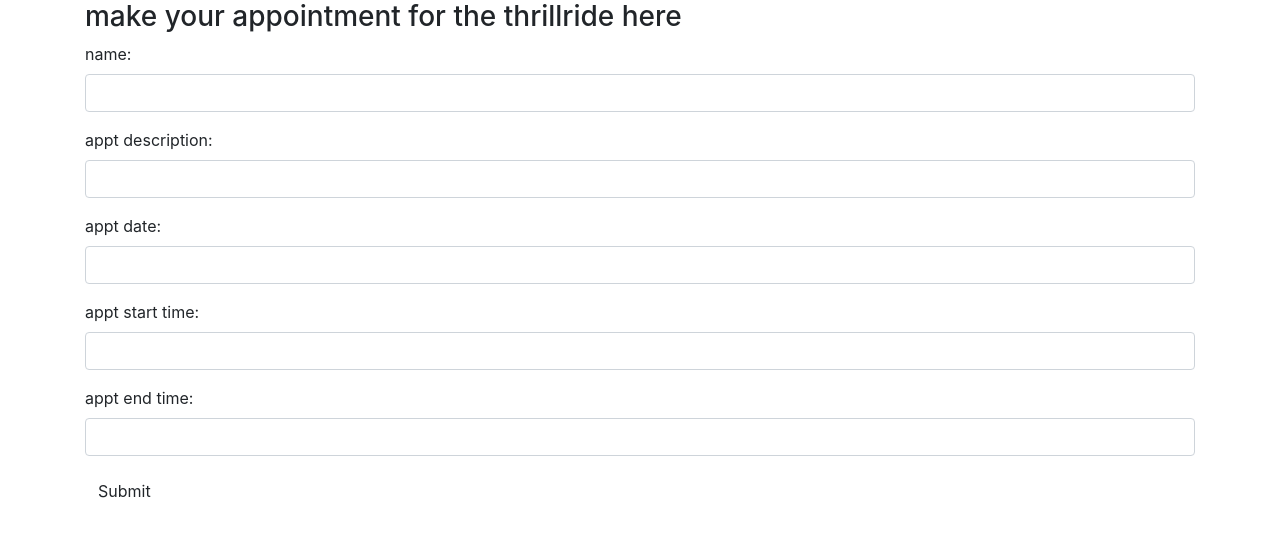
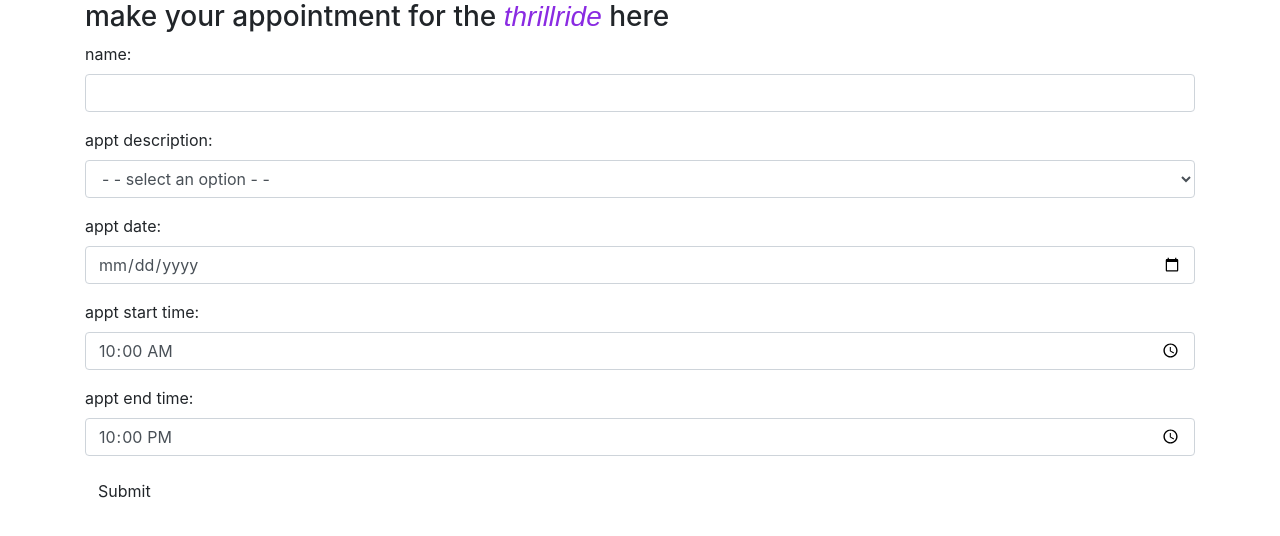
Before and after one commit to colchapm/appointment-form, a plain HTML site: page index.html in a window 1280 px wide. Drawn offline with Linux system fonts and the light colour scheme.

Commit message:
add select boxes and date input types for appointment form.

```diff
--- a/css/styles.css
+++ b/css/styles.css
@@ -3,7 +3,7 @@
 }
 
 #thrill {
-  font-family: Impact, Haettenschweiler, 'Arial Narrow Bold', sans-serif;
+  font-family: Chalkduster, fantasy;
   font-style: italic;
   color: blueviolet;
 }
--- a/index.html
+++ b/index.html
@@ -9,36 +9,40 @@
   </head>
   <body>
     <div class="container">
-      <h3>make your appointment for the <id="thrill">thrillride</id> here</h3>
-      <div class="appointmentForm">
-        <form id="name">
+      <h3>make your appointment for the <span id="thrill">thrillride</id></span> here</h3>
+        <form id="appointment">
           <div class="form-group">
             <label for="name">name:</label>
             <input id="name" class="form-control" type="text">
           </div>
           <div class="form-group">
             <label for="description">appt description:</label>
-            <input id="description" class="form-control" type="text">
+            <select class="form-control" id="description">
+              <option hidden disabled selected value> - - select an option - - </option>
+              <option>tiny thrill</option>
+              <option>decent sized thrill</option>
+              <option>big thrill</option>
+              <option>epic thrill</option>
+            </select>
           </div>
           <div class="form-group">
             <label for="date">appt date:</label>
-            <input id="date" class="form-control" type="text">
+            <input id="date" class="form-control" type="date">
           </div>
           <div class="form-group">
             <label for="startTime">appt start time:</label>
-            <input id="startTime" class="form-control" type="text">
+            <input id="startTime" class="form-control" type="time" value="10:00:00">
           </div>
           <div class="form-group">
             <label for="endTime">appt end time:</label>
-            <input id="endTime" class="form-control" type="text">
+            <input id="endTime" class="form-control" type="time" value="22:00:00">
           </div>
           <button type="submit" class="btn">Submit</button>
         </form>
-    </div>
 
     <div id="confirmation"
       <p> your appointment for <span class="date"></span> @ <span class="startTime"></span> has been confirmed.
-        get ready for the ride of a lifetime.</p>
+        get ready for the thrill of a lifetime.</p>
     </div>
   </body>
 </html>
--- a/js/scripts.js
+++ b/js/scripts.js
@@ -1,14 +1,14 @@
 $(document).ready(function() {
-  $(".appointmentForm").submit(function(event) {
+  $("#appointment").submit(function(event) {
     event.preventDefault();
     const nameInput = $("input#name").val();
-    const descriptionInput = $("input#description").val();
+    const description = $("#description").val();
     const dateInput= $("input#date").val();
     const startTimeInput = $("input#startTime").val();
     const endTimeInput = $("input#endTime").val();
 
     $(".name").text(nameInput);
-    $(".description").text(descriptionInput);
+    $(".description").text(description);
     $(".date").text(dateInput);
     $(".startTime").text(startTimeInput);
     $(".endTime").text(endTimeInput);
```
